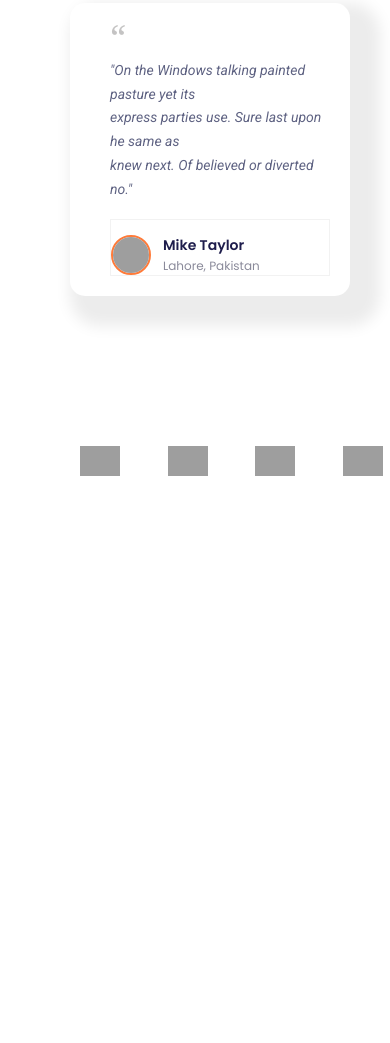
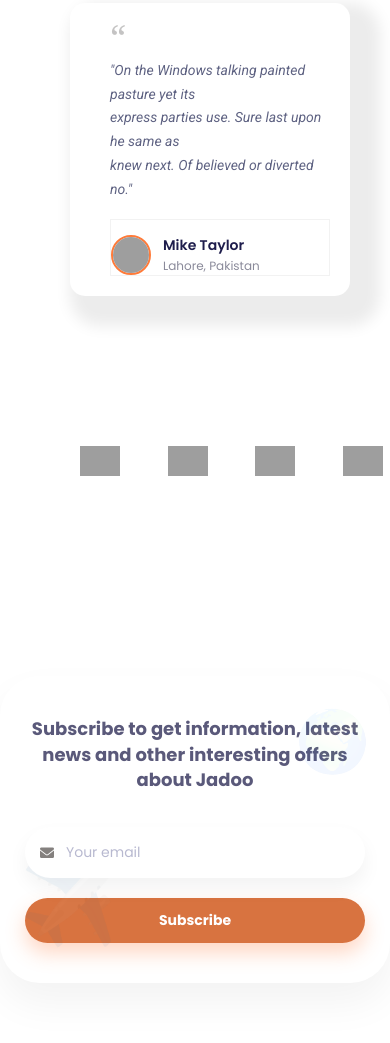
Before and after one commit to areeshakanwal-dev/Jadoo-Travel-Website, a plain HTML site: page index.html in a window 390 px wide. Shown: the part 4909-5952 px from the top of the page. Before the commit the page ends 5395 px from the top, so only its background shows below. Drawn offline with Linux system fonts and the light colour scheme; grey boxes are pictures that could not be loaded.

Commit message:
Updated website with second last major  changes

```diff
--- a/index.html
+++ b/index.html
@@ -357,7 +357,27 @@
         </div>
 
     </div>
+   <!-- ============================================ -->
+    <!-- SUBSCRIBE SECTION - Newsletter                -->
+    <!-- ============================================ -->
+    <div class="subscribe-section">
+        <div class="subscribe-container">
+            <div class="subscribe-content">
+                <h3 class="subscribe-title">
+                    Subscribe to get information, latest news and other<br>
+                    interesting offers about Jadoo
+                </h3>
 
+                <div class="subscribe-form">
+                    <div class="input-group">
+                        <i class="fas fa-envelope"></i>
+                        <input type="email" placeholder="Your email" class="email-input">
+                    </div>
+                    <button class="subscribe-btn">Subscribe</button>
+                </div>
+            </div>
+        </div>
+    </div>
 
     <script>
         // This makes buttons work when clicked
--- a/jado.css
+++ b/jado.css
@@ -1170,3 +1170,194 @@ h1 {
     border-radius: 12px;
     box-shadow: 0 4px 15px rgba(21, 20, 20, 0.3);
 }
+/* ============================================ */
+/* SUBSCRIBE SECTION - Newsletter               */
+/* ============================================ */
+
+.subscribe-section {
+    padding: 80px 20px;
+    background: #FFFFFF;
+    display: flex;
+    justify-content: center;
+    align-items: center;
+}
+
+.subscribe-container {
+    max-width: 800px;
+    margin: 0 auto;
+     width: 100%;
+    display: flex;
+    justify-content: center;
+}
+
+.subscribe-content {
+    text-align: center;
+    background: linear-gradient(135deg, #f0e5f7 10%);
+    border-radius: 60px;
+    margin-top: 140px;
+    /* margin-left: 0px; */
+    max-width: 900px;
+    width: 100%;
+    padding: 70px ;
+    box-shadow: 0 20px 40px rgba(0, 0, 0, 0.05);
+    position: relative;
+    overflow: hidden;
+}
+
+/* Decorative elements */
+.subscribe-content::before {
+    content: "✈️";
+    position: absolute;
+    font-size: 80px;
+    opacity: 0.05;
+    bottom: 20px;
+    left: 20px;
+    pointer-events: none;
+}
+
+.subscribe-content::after {
+    content: "🌍";
+    position: absolute;
+    font-size: 60px;
+    opacity: 0.05;
+    top: 20px;
+    right: 20px;
+    pointer-events: none;
+}
+
+.subscribe-title {
+    font-size: 28px;
+    font-weight: 700;
+    color: #5a597a;
+    line-height: 1.4;
+    margin-bottom: 50px;
+}
+
+.subscribe-form {
+    display: flex;
+    flex-wrap: wrap;
+    justify-content: center;
+    gap: 20px;
+    align-items: center;
+}
+
+.input-group {
+    position: relative;
+    display: flex;
+    align-items: center;
+    background: white;
+    border-radius: 50px;
+    box-shadow: 0 10px 20px rgba(0, 0, 0, 0.05);
+    padding: 0 20px;
+    width: 380px;
+}
+
+.input-group i {
+    color: #FF7B3A;
+    font-size: 18px;
+    margin-right: 12px;
+}
+.input-group i {
+    color: #84807e;
+    font-size: 18px;
+    margin-right: 12px;
+}
+
+.email-input {
+    flex: 1;
+    padding: 18px 0;
+    border: none;
+    outline: none;
+    font-size: 16px;
+    font-family: 'Poppins', sans-serif;
+    background: transparent;
+}
+
+.email-input::placeholder {
+    color: #B8B9D0;
+    font-weight: 400;
+}
+
+.subscribe-btn {
+    background: #d87340;
+    color: white;
+    border: none;
+    padding: 15px 35px;
+    border-radius: 50px;
+    font-weight: 700;
+    font-size: 16px;
+    cursor: pointer;
+    font-family: 'Poppins', sans-serif;
+    transition: all 0.3s ease;
+    box-shadow: 0 10px 20px rgba(255, 123, 58, 0.3);
+}
+
+.subscribe-btn:hover {
+    background: #E55A2B;
+    transform: translateY(-3px);
+    box-shadow: 0 15px 25px rgba(255, 123, 58, 0.4);
+}
+
+/* ===== RESPONSIVE DESIGN ===== */
+@media (max-width: 768px) {
+    .subscribe-section {
+        padding: 50px 0 60px 0;
+    }
+
+    .subscribe-content {
+        padding: 40px 25px;
+        border-radius: 40px;
+    }
+
+    .subscribe-title {
+        font-size: 22px;
+        margin-bottom: 35px;
+    }
+
+    .subscribe-title br {
+        display: none;
+    }
+
+    .subscribe-form {
+        flex-direction: column;
+        width: 100%;
+    }
+
+    .input-group {
+        width: 100%;
+        max-width: 350px;
+    }
+
+    .email-input {
+        padding: 15px 0;
+    }
+
+    .subscribe-btn {
+        width: 100%;
+        max-width: 350px;
+        padding: 15px 20px;
+    }
+}
+
+@media (max-width: 480px) {
+    .subscribe-title {
+        font-size: 18px;
+    }
+
+    .input-group {
+        padding: 0 15px;
+    }
+
+    .input-group i {
+        font-size: 14px;
+    }
+
+    .email-input {
+        font-size: 14px;
+    }
+
+    .subscribe-btn {
+        font-size: 14px;
+        padding: 12px 20px;
+    }
+}
```
